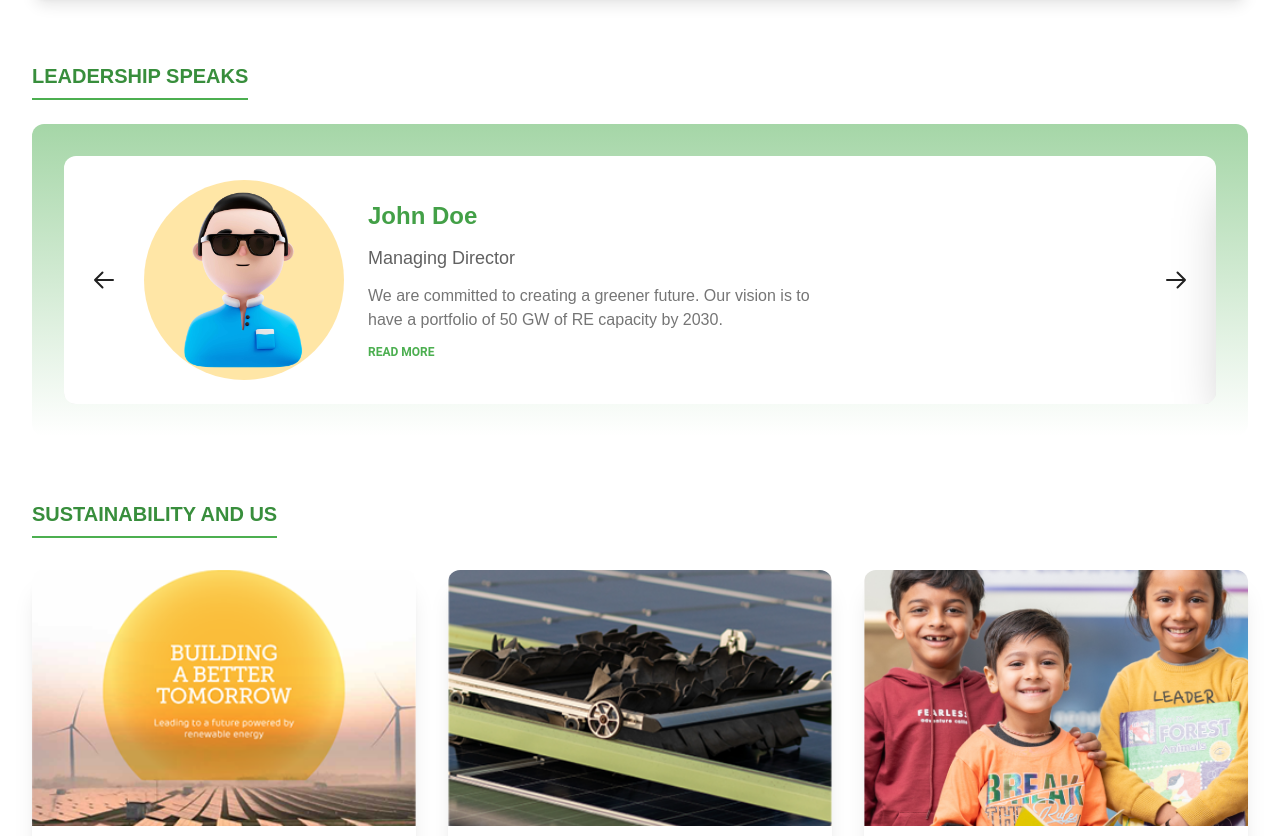
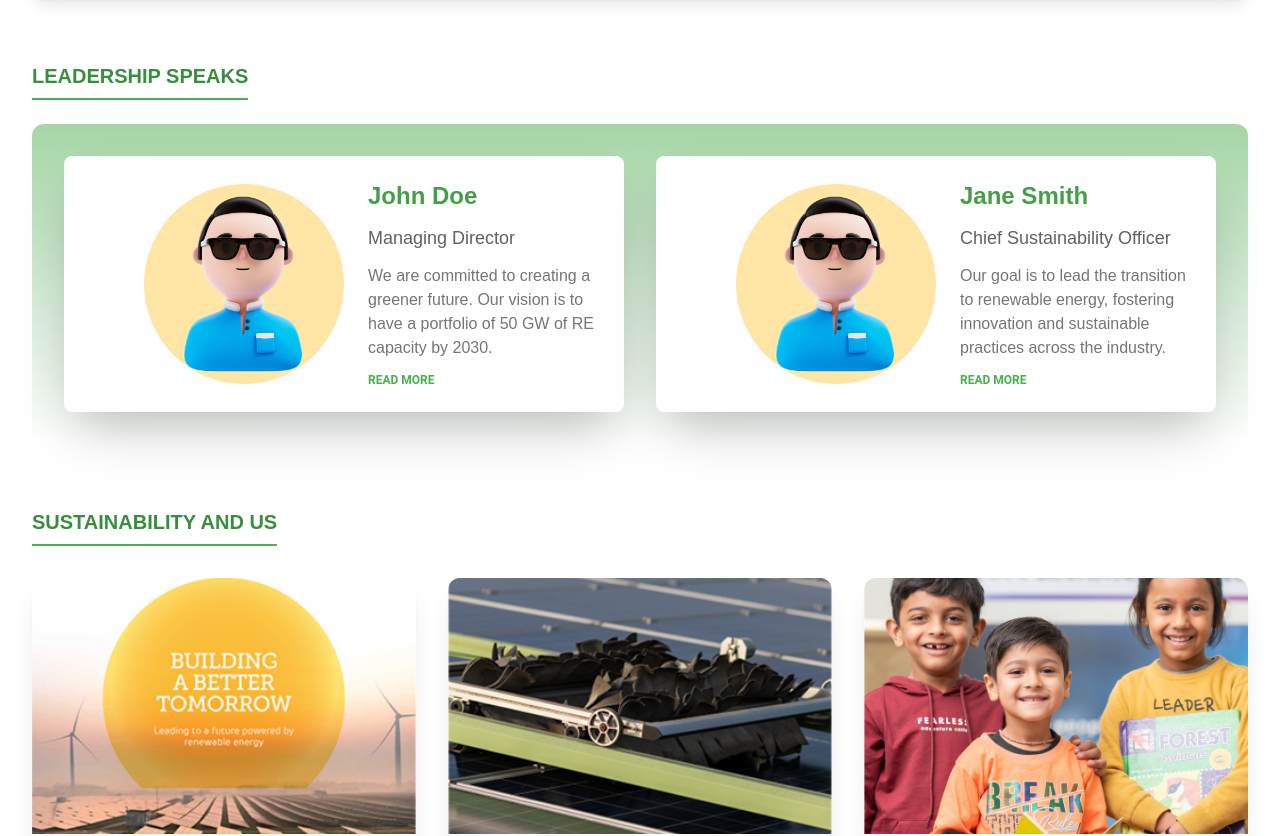
Before and after one commit to Neverm1ndEZ/binny, a Next.js app: page / in a window 1280 px wide. Shown: the part 2860-3696 px from the top of the page. Built offline with nearby package versions, Linux system fonts and the light colour scheme.

Commit message:
minor-fixes

```diff
--- a/src/app/components/NewNav.tsx
+++ b/src/app/components/NewNav.tsx
@@ -177,7 +177,7 @@ export default function EnhancedNav() {
 								<li key={item.label}>
 									<a href={item.href}>
 										<span
-											className="px-3 py-2 rounded-sm hover:bg-blue-100 transition duration-300 ease-in-out"
+											className="px-3 py-2 rounded-sm text-green-700 hover:text-green-300 transition duration-300 ease-in-out"
 											onClick={() => setIsMobileMenuOpen(false)}
 										>
 											{item.label}
--- a/src/app/components/homepage-components/Contact.tsx
+++ b/src/app/components/homepage-components/Contact.tsx
@@ -43,15 +43,6 @@ const Contact: React.FC = () => {
 	};
 
 	return (
-		<div className="px-4 lg:px-0">
-			{/* Contact Us heading */}
-			<div className="flex justify-start my-6">
-				<h1 className=" text-xl uppercase font-bold text-green-700 border-b-2 border-green-500">
-					Contact Us
-				</h1>
-			</div>
-
-			{/* Main Section */}
 		<main className="bg-[#f0f5f1] flex flex-col justify-center items-center p-8 md:p-16">
 			{toast && (
 				<Toast
@@ -121,7 +112,6 @@ const Contact: React.FC = () => {
 				</form>
 			</section>
 		</main>
-		</div>
 	);
 };
 
--- a/src/app/components/homepage-components/Leadership.tsx
+++ b/src/app/components/homepage-components/Leadership.tsx
@@ -2,7 +2,6 @@
 import Image from "next/image";
 import React from "react";
 import { Modal } from "../Modal";
-import { Carousel, IconButton } from "@material-tailwind/react";
 
 interface LeadershipCardProps {
 	name: string;
@@ -44,67 +43,7 @@ export default function Leadership() {
 					Leadership Speaks
 				</h1>
 			</div>
-			<div className="w-full bg-gradient-to-b from-green-200 to-white rounded-xl p-8">
-				<Carousel
-					className="rounded-xl"
-					placeholder=""
-					onPointerEnterCapture=""
-					onPointerLeaveCapture=""
-					prevArrow={({ handlePrev }) => (
-						<IconButton
-							variant="text"
-							color="black"
-							size="lg"
-							onClick={handlePrev}
-							className="!absolute top-2/4 left-4 -translate-y-2/4"
-							placeholder=""
-							onPointerEnterCapture=""
-							onPointerLeaveCapture=""
-						>
-							<svg
-								xmlns="http://www.w3.org/2000/svg"
-								fill="none"
-								viewBox="0 0 24 24"
-								strokeWidth={2}
-								stroke="currentColor"
-								className="h-6 w-6"
-							>
-								<path
-									strokeLinecap="round"
-									strokeLinejoin="round"
-									d="M10.5 19.5L3 12m0 0l7.5-7.5M3 12h18"
-								/>
-							</svg>
-						</IconButton>
-					)}
-					nextArrow={({ handleNext }) => (
-						<IconButton
-							variant="text"
-							color="black"
-							size="lg"
-							onClick={handleNext}
-							placeholder=""
-							onPointerEnterCapture=""
-							onPointerLeaveCapture=""
-							className="!absolute top-2/4 !right-4 -translate-y-2/4"
-						>
-							<svg
-								xmlns="http://www.w3.org/2000/svg"
-								fill="none"
-								viewBox="0 0 24 24"
-								strokeWidth={2}
-								stroke="currentColor"
-								className="h-6 w-6"
-							>
-								<path
-									strokeLinecap="round"
-									strokeLinejoin="round"
-									d="M13.5 4.5L21 12m0 0l-7.5 7.5M21 12H3"
-								/>
-							</svg>
-						</IconButton>
-					)}
-				>
+			<div className="w-full grid lg:grid-cols-2 gap-8 bg-gradient-to-b from-green-200 to-white rounded-xl p-8">
 				<LeadershipCard
 					name="John Doe"
 					position="Managing Director"
@@ -117,7 +56,6 @@ export default function Leadership() {
 					message="Our goal is to lead the transition to renewable energy, fostering innovation and sustainable practices across the industry."
 					imageSrc="/dummy.jpg"
 				/>
-				</Carousel>
 			</div>
 		</div>
 	);
```
Lines whose indentation alone changed are shown as unchanged.
